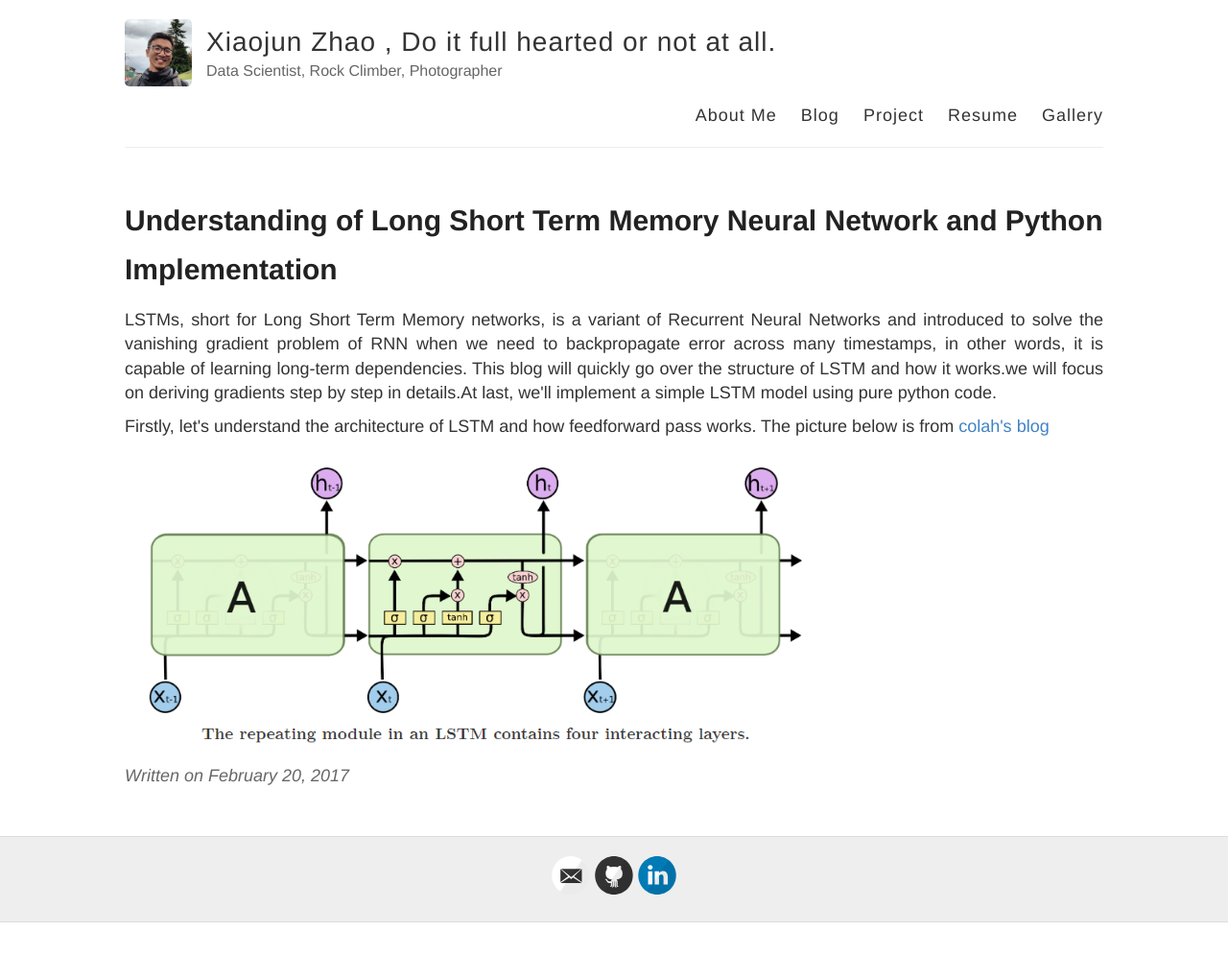
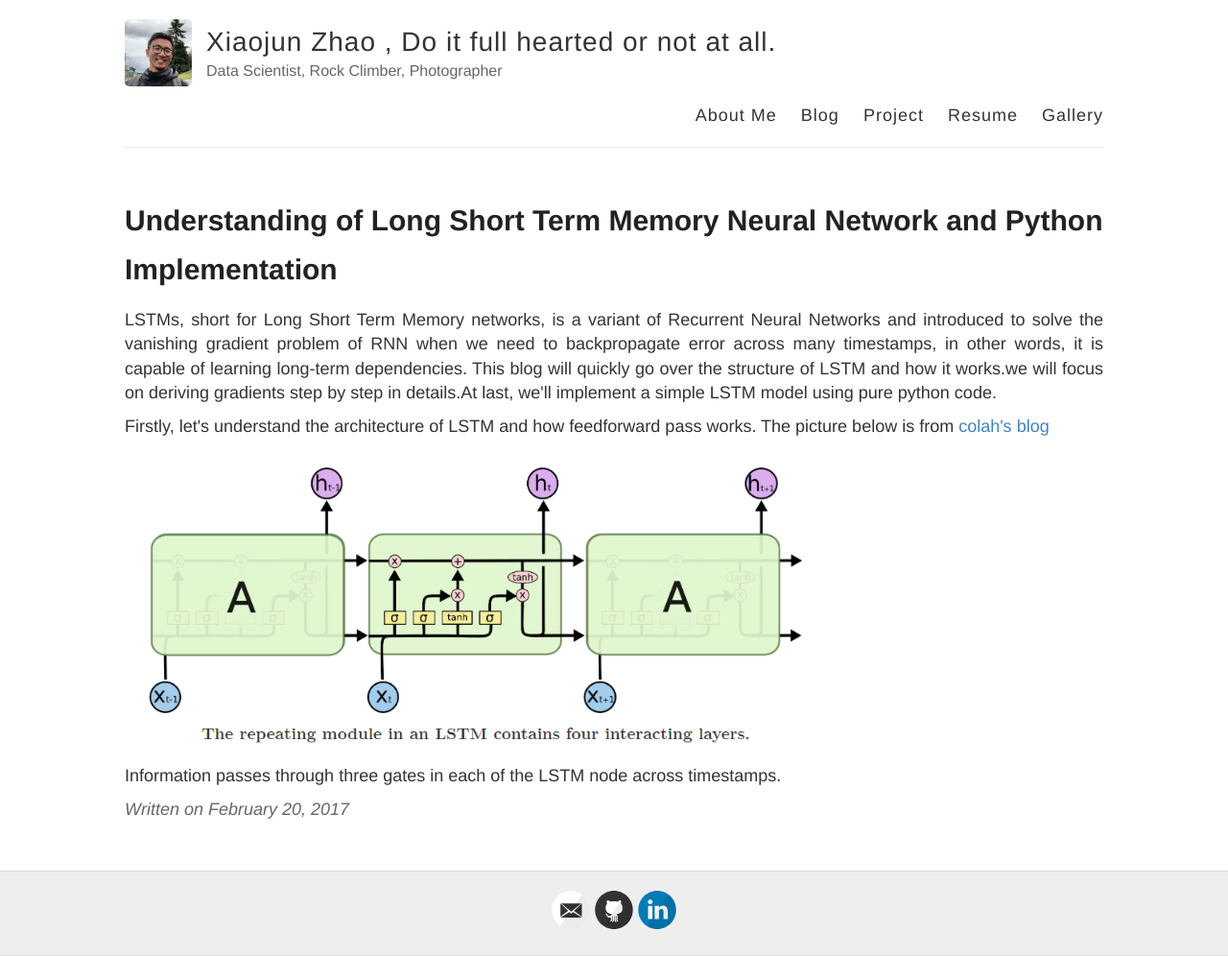
Before and after one commit to xiaojunzhao/xiaojunzhao.github.io, a Jekyll site: the page built from _posts/2017-02-20-LSTM.md, in a window 1280 px wide. Shown: the whole page at 96% size. Built offline with Jekyll 4.4.1, drawn with Linux system fonts in a browser that asks for light colours; before the commit the page ends 961 px from its top, so only the background shows below that.

Commit message:
Update 2017-02-20-LSTM.md

```diff
--- a/_posts/2017-02-20-LSTM.md
+++ b/_posts/2017-02-20-LSTM.md
@@ -7,4 +7,5 @@ permalink: blog/LSTM/
 <p style='text-align: justify;'>LSTMs, short for Long Short Term Memory networks, is a variant of Recurrent Neural Networks and introduced to solve the vanishing gradient problem of RNN when we need to backpropagate error across many timestamps, in other words, it is capable of learning long-term dependencies. This blog will quickly go over the structure of LSTM and how it works.we will focus on deriving gradients step by step in details.At last, we'll implement a simple LSTM model using pure python code. </p>
 
 <p style='text-align: justify;'>Firstly, let's understand the architecture of LSTM and how feedforward pass works. The picture below is from <a href="http://colah.github.io/posts/2015-08-Understanding-LSTMs/">colah's blog</a> </p>
-<img src="/images/lstm_structure.png" align="middle" style="width: 70%; height: 70%" >
+<img src="/images/lstm_structure.png" align="center" style="width: 70%; height: 70%" >
+<p style='text-align: justify;'>Information passes through three gates in each of the LSTM node across timestamps.</p>
```
